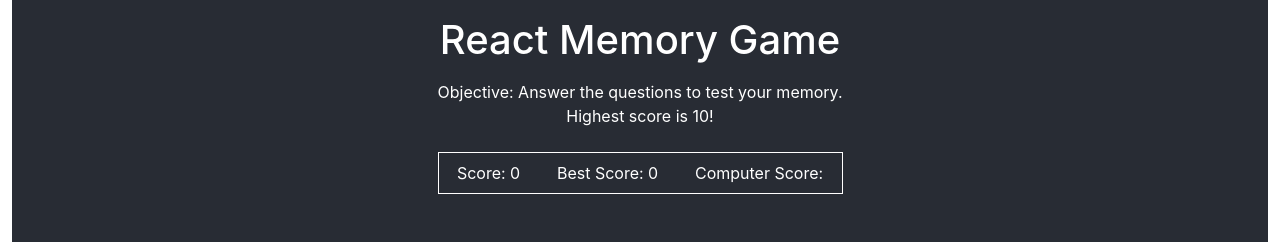
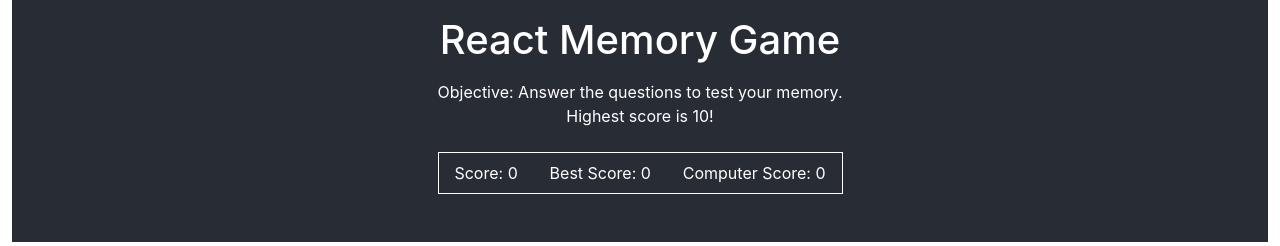
Before and after one commit to reidbraswell1/react-memory-card-project, a React (Create React App) app: page / in a window 1280 px wide. Shown: the top 246 px of the page. Built offline with nearby package versions, Linux system fonts and the light colour scheme.

Commit message:
Adding computer score to score card

```diff
--- a/src/App.jsx
+++ b/src/App.jsx
@@ -296,7 +296,7 @@
     return (
       <main className="App">
         <header className="App-header">
-          <Header Title="React Memory Game" score={this.state.userScore} bestScore={this.state.bestScore} highestScore={config.maxSymbolSet}></Header>
+          <Header Title="React Memory Game" score={this.state.userScore} bestScore={this.state.bestScore} computerScore={this.state.computerScore} highestScore={config.maxSymbolSet}></Header>
         </header>
         <label className="labels" for="symbol-select">Select Symbol</label>
         <select className="App-select pt-2 pb-2" id="symbol-select" name="symbol" onChange={this.processSelection}>
```
